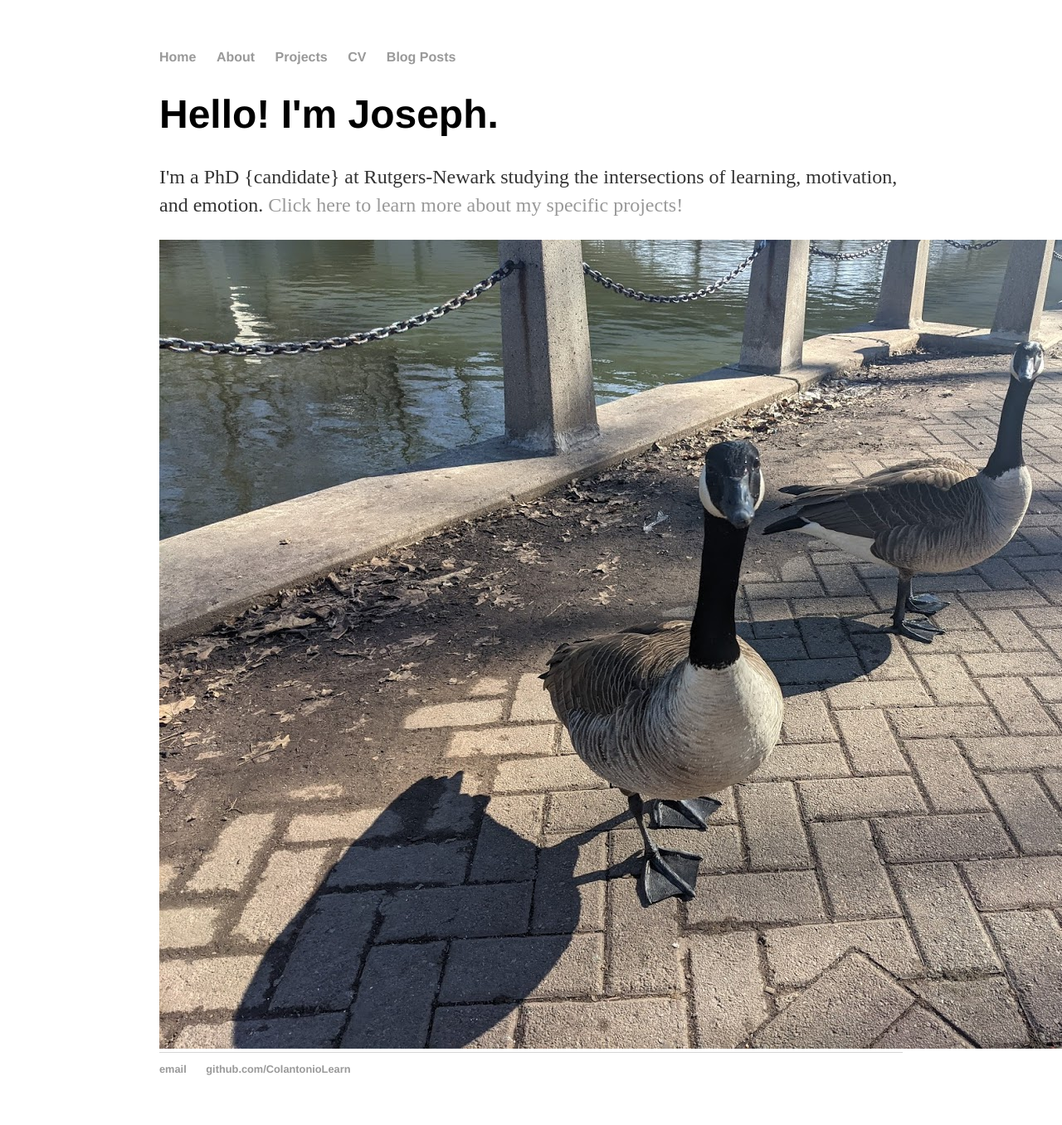
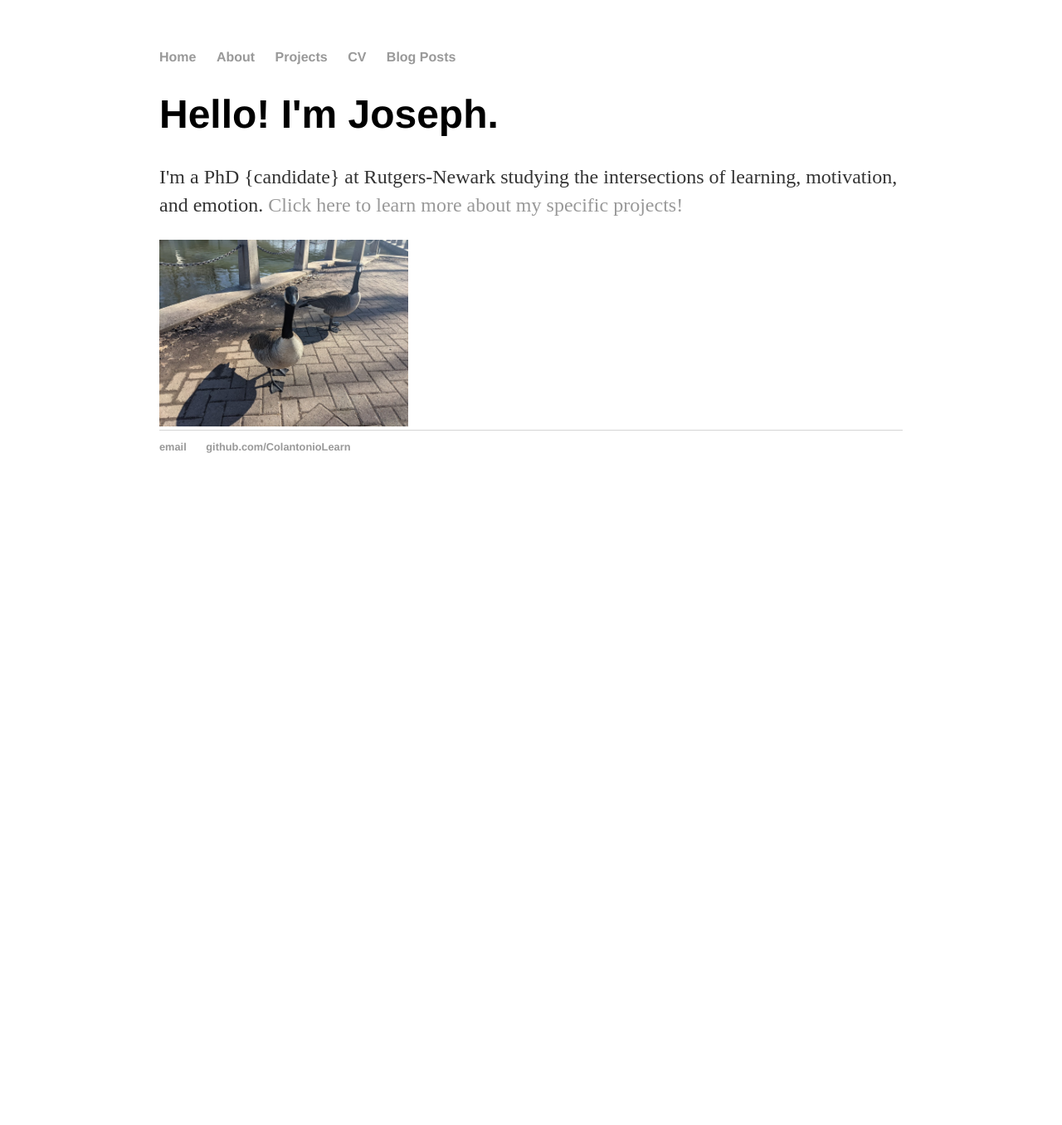
Before and after one commit to ColantonioLearn/ColantonioLearn.github.io, a Jekyll site: the page built from index.html, in a window 1280 px wide. Shown: the whole page at 83% size. Built offline with Jekyll 4.4.1, drawn with Linux system fonts in a browser that asks for light colours; after the commit the page ends 900 px from its top, so only the background shows below that.

Commit message:
change geese size

```diff
--- a/index.html
+++ b/index.html
@@ -5,5 +5,5 @@
 <div class="blurb">
 	<h1>Hello! I'm Joseph.</h1>
 	<p>I'm a PhD {candidate} at Rutgers-Newark studying the intersections of learning, motivation, and emotion. <a href="/about">Click here to learn more about my specific projects!</a></p>
-	<img src="/assets/images/geese.jpg" alt="Here are some geese."/>
+	<img src="/assets/images/geese.jpg" alt="Here are some geese." width="300"/>
 </div><!-- /.blurb -->
```
